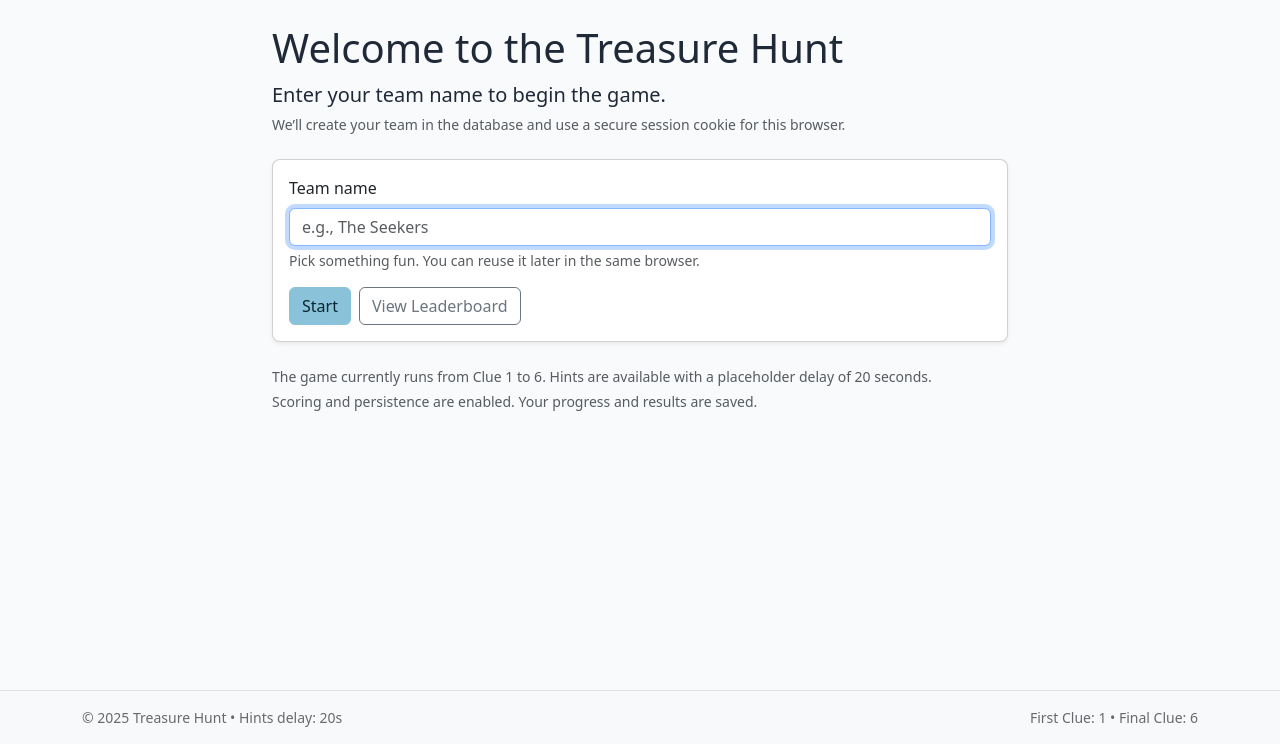
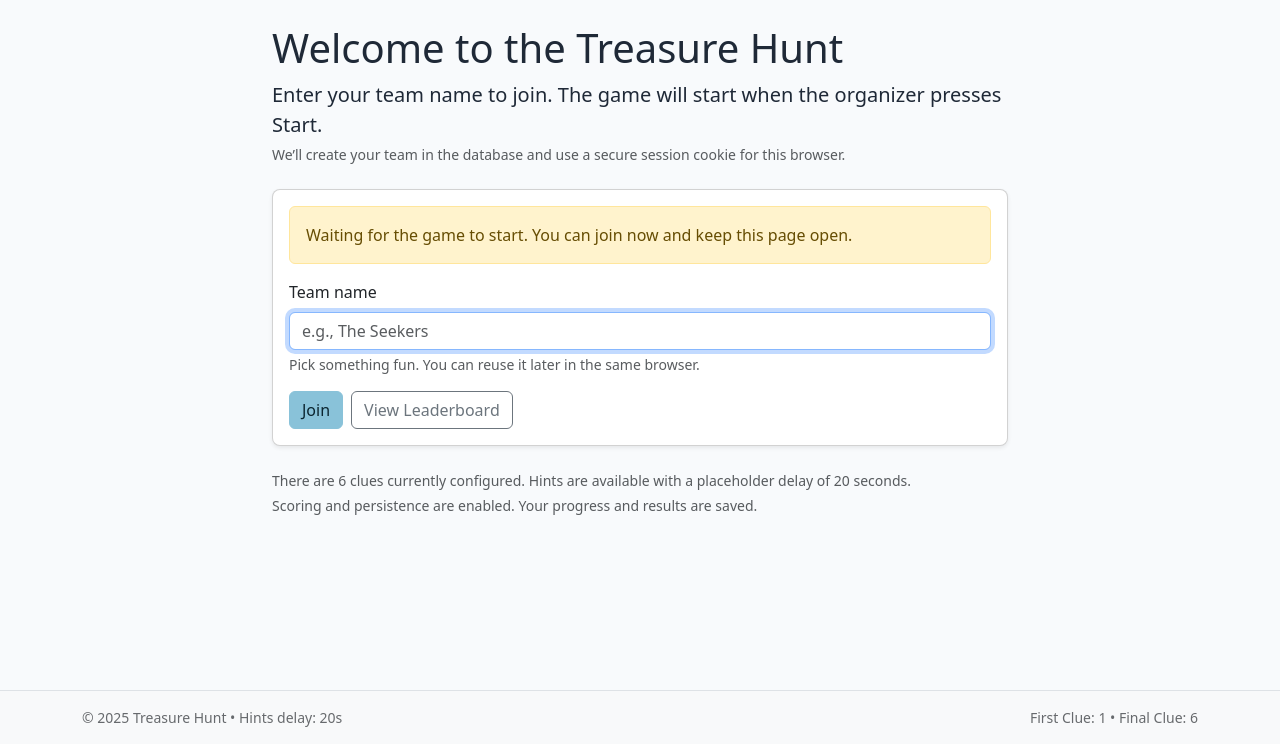
Before and after one commit to souravmohapatra/treasure_hunt, a Flask app: page / in a window 1280 px wide. Shown: the part 56-800 px from the top of the page. Run offline with Flask 3, Linux system fonts and the light colour scheme; some libraries are stand-ins or nearby versions.

Commit message:
Add synchronized start

```diff
--- a/app.py
+++ b/app.py
@@ -121,9 +121,11 @@ def extract_basic_auth_password(req) -> Optional[str]:
 
 @app.context_processor
 def inject_globals():
+    started_cfg = Config.query.get("GAME_STARTED_AT")
     return {
         "GAME_SETTINGS": get_game_settings(),
         "current_team": get_current_team_name(),
+        "game_started": bool(started_cfg and (started_cfg.value or "").strip()),
     }
 
 
@@ -162,10 +164,20 @@ def _compute_score(team: Team) -> Tuple[int, int, int, int, Optional[timedelta]]
     solved_count = sum(1 for p in entries if p.solved_at is not None)
     hint_count = sum(1 for p in entries if p.used_hint)
     skip_count = sum(1 for p in entries if p.skipped)
-    base = 10 * solved_count - 3 * hint_count - 8 * skip_count
+    wrong_attempts = sum((p.wrong_attempts or 0) for p in entries if getattr(p.clue, "answer_type", "").lower() == "mcq")
+    base = 10 * solved_count - 3 * hint_count - 8 * skip_count - 2 * wrong_attempts
     elapsed: Optional[timedelta] = None
     if team.completed_at:
-        elapsed = team.completed_at - team.created_at
+        # If a global game start exists, use it to compute elapsed; else fall back to team start
+        start_dt: Optional[datetime] = None
+        cfg = Config.query.get("GAME_STARTED_AT")
+        if cfg and (cfg.value or "").strip():
+            try:
+                start_dt = datetime.fromisoformat(cfg.value.strip())
+            except Exception:
+                start_dt = None
+        baseline = start_dt or team.created_at
+        elapsed = team.completed_at - baseline
         # -1 per 2 full minutes elapsed
         penalty = int(elapsed.total_seconds() // 120)
         base -= penalty
@@ -175,7 +187,10 @@ def _compute_score(team: Team) -> Tuple[int, int, int, int, Optional[timedelta]]
 # Routes
 @app.get("/")
 def index():
-    return render_template("index.html")
+    total = Clue.query.count()
+    started_cfg = Config.query.get("GAME_STARTED_AT")
+    game_started = bool(started_cfg and (started_cfg.value or "").strip())
+    return render_template("index.html", total_clues=total, game_started=game_started)
 
 
 @app.post("/start")
@@ -200,6 +215,13 @@ def start():
     if not first:
         flash("No clues configured.", "warning")
         return redirect(url_for("index"))
+
+    # If the game hasn't been started by an admin, keep team on the landing page
+    started_cfg = Config.query.get("GAME_STARTED_AT")
+    if not (started_cfg and (started_cfg.value or "").strip()):
+        flash("Waiting for the game to start. Please standby.", "info")
+        return redirect(url_for("index"))
+
     return redirect(url_for("clue", id=first.id))
 
 
@@ -212,6 +234,14 @@ def clue(id: int):
         if not clue_obj:
             return redirect(url_for("finish"))
         body_text = clue_obj.body_variant_a if preview_variant == "A" else clue_obj.body_variant_b
+        mcq_options = None
+        try:
+            if (clue_obj.answer_type or "").lower() == "mcq":
+                import json as _json
+                _opts = _json.loads(clue_obj.answer_payload or "[]")
+                mcq_options = [str(o) for o in _opts if isinstance(o, str)]
+        except Exception:
+            mcq_options = []
         return render_template(
             "clue.html",
             clue_id=clue_obj.id,
@@ -222,6 +252,7 @@ def clue(id: int):
             answer_type=clue_obj.answer_type,
             hint_revealed=False,
             clue=clue_obj,
+            mcq_options=mcq_options,
         )
 
     # If this is a tap-style clue with a slug, redirect to the NFC-friendly URL
@@ -232,6 +263,12 @@ def clue(id: int):
     team = get_current_team_record()
     if not team:
         flash("Pick a team name to start.", "warning")
+        return redirect(url_for("index"))
+
+    # Gate clues until admin starts the game
+    started_cfg = Config.query.get("GAME_STARTED_AT")
+    if not (started_cfg and (started_cfg.value or "").strip()):
+        flash("The game has not started yet. Please wait on the landing page.", "warning")
         return redirect(url_for("index"))
 
     if not clue_obj:
@@ -257,6 +294,14 @@ def clue(id: int):
     if prog.used_hint and clue_obj.hint_text:
         flash(f"Hint: {clue_obj.hint_text}", "warning")
 
+    mcq_options = None
+    try:
+        if (clue_obj.answer_type or "").lower() == "mcq":
+            import json as _json
+            _opts = _json.loads(clue_obj.answer_payload or "[]")
+            mcq_options = [str(o) for o in _opts if isinstance(o, str)]
+    except Exception:
+        mcq_options = []
     return render_template(
         "clue.html",
         clue_id=clue_obj.id,
@@ -267,6 +312,7 @@ def clue(id: int):
         answer_type=clue_obj.answer_type,
         hint_revealed=prog.used_hint,
         clue=clue_obj,
+        mcq_options=mcq_options,
     )
 
 
@@ -284,6 +330,14 @@ def clue_by_slug(slug: str):
 
     if preview_variant in ("A", "B"):
         body_text = clue_obj.body_variant_a if preview_variant == "A" else clue_obj.body_variant_b
+        mcq_options = None
+        try:
+            if (clue_obj.answer_type or "").lower() == "mcq":
+                import json as _json
+                _opts = _json.loads(clue_obj.answer_payload or "[]")
+                mcq_options = [str(o) for o in _opts if isinstance(o, str)]
+        except Exception:
+            mcq_options = []
         return render_template(
             "clue.html",
             clue_id=clue_obj.id,
@@ -294,11 +348,18 @@ def clue_by_slug(slug: str):
             answer_type=clue_obj.answer_type,
             hint_revealed=False,
             clue=clue_obj,
+            mcq_options=mcq_options,
         )
 
     team = get_current_team_record()
     if not team:
         flash("Pick a team name to start.", "warning")
+        return redirect(url_for("index"))
+
+    # Gate clues until admin starts the game
+    started_cfg = Config.query.get("GAME_STARTED_AT")
+    if not (started_cfg and (started_cfg.value or "").strip()):
+        flash("The game has not started yet. Please wait on the landing page.", "warning")
         return redirect(url_for("index"))
 
     # Ensure progress and render according to assigned variant
@@ -318,6 +379,14 @@ def clue_by_slug(slug: str):
     if prog.used_hint and clue_obj.hint_text:
         flash(f"Hint: {clue_obj.hint_text}", "warning")
 
+    mcq_options = None
+    try:
+        if (clue_obj.answer_type or "").lower() == "mcq":
+            import json as _json
+            _opts = _json.loads(clue_obj.answer_payload or "[]")
+            mcq_options = [str(o) for o in _opts if isinstance(o, str)]
+    except Exception:
+        mcq_options = []
     return render_template(
         "clue.html",
         clue_id=clue_obj.id,
@@ -328,6 +397,7 @@ def clue_by_slug(slug: str):
         answer_type=clue_obj.answer_type,
         hint_revealed=prog.used_hint,
         clue=clue_obj,
+        mcq_options=mcq_options,
     )
 
 
@@ -355,8 +425,24 @@ def submit(id: int = None, slug: str = None):
         if submitted != expected:
             flash("Try again.", "danger")
             return redirect(url_for("clue", id=clue_obj.id))
+    elif clue_obj.answer_type == "mcq":
+        # Treat MCQ as validated only if an 'answer' is provided.
+        # Wrong MCQ attempts increment a penalty counter on Progress.
+        submitted = (request.form.get("answer") or "").strip().lower()
+        if submitted:
+            try:
+                import json as _json
+                answers = _json.loads(clue_obj.answer_payload or "[]")
+                answers_norm = {str(a).strip().lower() for a in answers if isinstance(a, str)}
+            except Exception:
+                answers_norm = set()
+            if submitted not in answers_norm:
+                prog.wrong_attempts = (prog.wrong_attempts or 0) + 1
+                db.session.commit()
+                flash("Try again.", "danger")
+                return redirect(url_for("clue", id=clue_obj.id))
 
-    # For tap or correct text, mark solved
+    # For tap, correct text, or MCQ with no/valid answer, mark solved
     if not prog.solved_at:
         prog.solved_at = datetime.utcnow()
     db.session.commit()
@@ -561,6 +647,25 @@ def admin_rotate_slugs():
 
     db.session.commit()
     flash("Clue URLs rotated successfully.", "success")
+    return redirect(url_for("admin"))
+
+
+@app.post("/admin/start_game")
+def admin_start_game():
+    admin_password_expected = app.config.get("ADMIN_PASSWORD", "")
+    provided_password = extract_basic_auth_password(request)
+    if not admin_password_expected or provided_password != admin_password_expected:
+        return unauthorized_response()
+
+    # Set a global game start timestamp (ISO 8601) so all teams start together
+    now_iso = datetime.utcnow().isoformat()
+    row = Config.query.get("GAME_STARTED_AT")
+    if row:
+        row.value = now_iso
+    else:
+        db.session.add(Config(key="GAME_STARTED_AT", value=now_iso))
+    db.session.commit()
+    flash("Game started for all teams.", "success")
     return redirect(url_for("admin"))
 
 
--- a/static/main.css
+++ b/static/main.css
@@ -150,6 +150,13 @@ footer .small {
     background-color: #0d6efd;
 }
 
+/* Wrapping utility for long URLs and tokens */
+.wrap-text {
+    white-space: normal;
+    overflow-wrap: anywhere;
+    word-break: break-word;
+}
+
 /* ---------------------------------------
    Mobile touch targets and spacing tweaks
    --------------------------------------- */
--- a/templates/index.html
+++ b/templates/index.html
@@ -7,12 +7,21 @@
     <div class="col-12 col-md-10 col-lg-8">
       <div class="mb-4">
         <h1 class="mb-2">Welcome to the Treasure Hunt</h1>
-        <p class="lead mb-1">Enter your team name to begin the game.</p>
+        {% if game_started %}
+          <p class="lead mb-1">Enter your team name to begin the game.</p>
+        {% else %}
+          <p class="lead mb-1">Enter your team name to join. The game will start when the organizer presses Start.</p>
+        {% endif %}
         <p class="text-muted small">We’ll create your team in the database and use a secure session cookie for this browser.</p>
       </div>
 
       <div class="card shadow-sm">
         <div class="card-body">
+          {% if not game_started %}
+            <div class="alert alert-warning mb-3" role="alert">
+              Waiting for the game to start. You can join now and keep this page open.
+            </div>
+          {% endif %}
           <form method="post" action="{{ url_for('start') }}" class="needs-validation" novalidate>
             <div class="mb-3">
               <label for="team_name" class="form-label">Team name</label>
@@ -29,7 +38,7 @@
               <div class="form-text text-muted">Pick something fun. You can reuse it later in the same browser.</div>
             </div>
             <div class="d-flex align-items-center gap-2">
-              <button type="submit" class="btn btn-primary">Start</button>
+              <button type="submit" class="btn btn-primary">{% if game_started %}Start{% else %}Join{% endif %}</button>
               <a href="{{ url_for('leaderboard') }}" class="btn btn-outline-secondary">View Leaderboard</a>
             </div>
           </form>
@@ -38,7 +47,7 @@
 
       <div class="mt-4">
         <p class="text-muted small mb-1">
-          The game currently runs from Clue {{ GAME_SETTINGS.FIRST_CLUE_ID }} to {{ GAME_SETTINGS.FINAL_CLUE_ID }}.
+          There are {{ total_clues }} clues currently configured.
           Hints are available with a placeholder delay of {{ GAME_SETTINGS.HINT_DELAY_SECONDS }} seconds.
         </p>
         <p class="text-muted small mb-0">
--- a/templates/setup.html
+++ b/templates/setup.html
@@ -110,7 +110,7 @@
                 <div class="col-12 col-md-6">
                   <label class="form-label">Slug (read-only)</label>
                   <input type="text" class="form-control" value="{{ clue.slug }}" readonly>
-                  <div class="form-text">NFC URL: {{ request.host_url.rstrip('/') }}/{{ clue.slug }}</div>
+                  <div class="form-text wrap-text cell-constrain">NFC URL: {{ request.host_url.rstrip('/') }}/{{ clue.slug }}</div>
                 </div>
                 {% endif %}
 
```
Also changed, not shown: models.py (+10 -0 lines), templates/admin.html (+12 -1 lines), templates/clue.html (+17 -0 lines).
